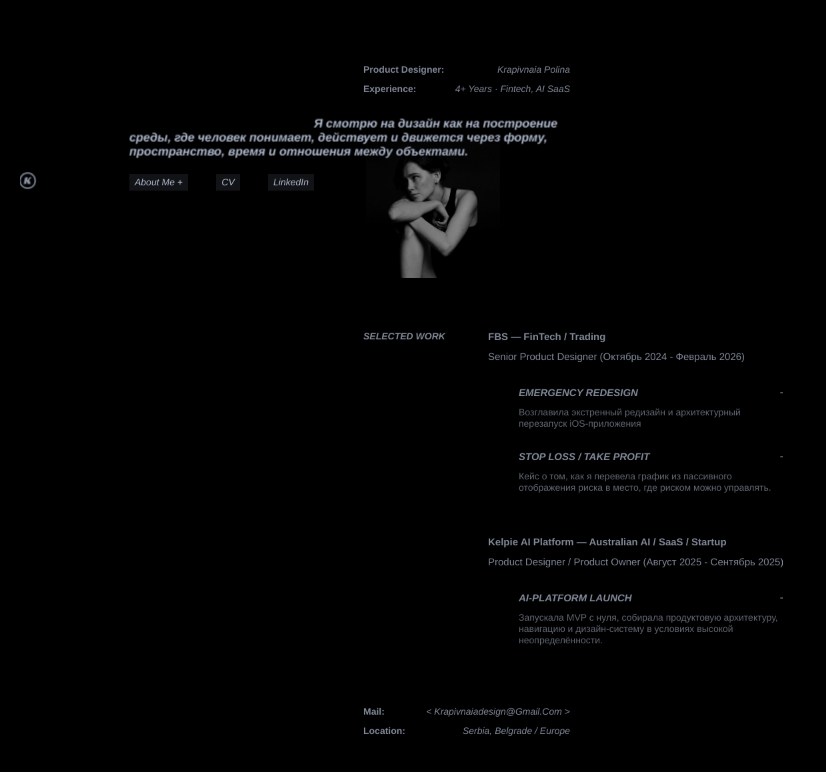
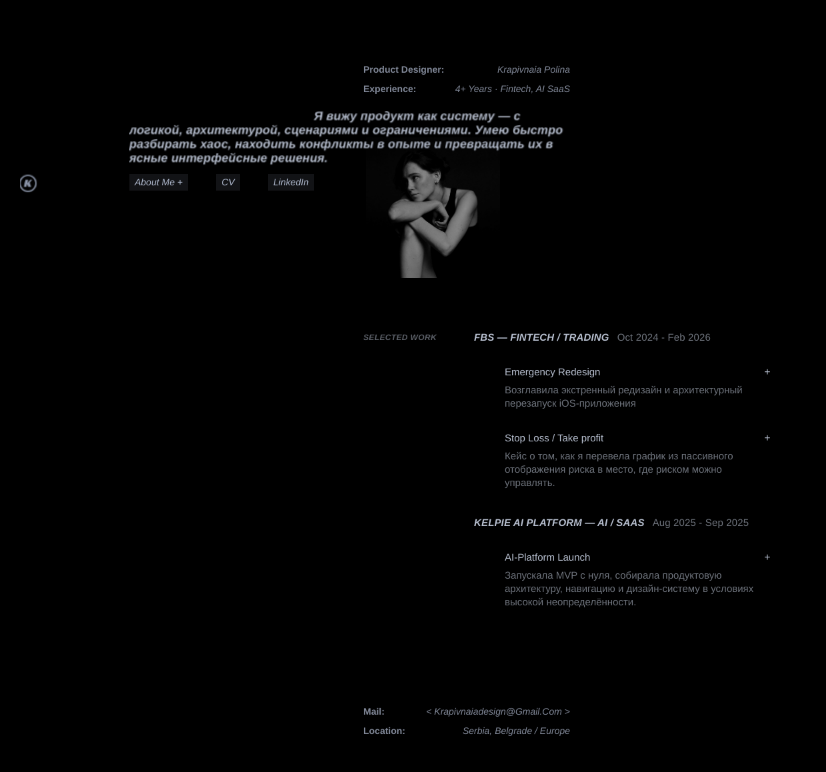
Before and after one commit to krapivnaiadesign-hue/vibecoding-starter, a website built with Vite: page index.html in a window 1280 px wide. Shown: the whole page, without its empty margins (0-826 px from the left). Built offline with nearby package versions, Linux system fonts and the light colour scheme.

Commit message:
Обновил раздел "Emergency Redesign" и "Kelpie": изменены стили и структура элементов, добавлены новые классы для улучшения визуального восприятия, обновлены тексты и атрибуты для соответствия макету.

```diff
--- a/index.html
+++ b/index.html
@@ -27,7 +27,7 @@
               id="introIcon"
               src="/assets/about/top-icon.svg"
               alt=""
-              class="intro-chrome intro-motion pointer-events-none absolute left-[29px] top-[calc(50%-329.5px)] z-[10] h-[25px] w-[25px] [mix-blend-mode:difference]"
+              class="intro-chrome intro-motion pointer-events-none absolute left-[29px] top-[202px] z-[10] h-[26px] w-[26px] [mix-blend-mode:difference]"
             />
 
             <div
@@ -52,11 +52,9 @@
             <div id="introHeroGroup" class="absolute inset-0 z-[20] pointer-events-none">
               <p
                 id="introStatement"
-                class="intro-chrome intro-motion intro-statement pointer-events-none absolute left-[194px] top-[178px] z-[30] m-0 w-[659px] text-[18px] leading-[21px] font-bold italic text-[#b3bdd2] [font-family:var(--font-intro)] [mix-blend-mode:difference] [text-indent:277px]"
+                class="intro-chrome intro-motion pointer-events-none absolute left-[194px] top-[104px] z-[30] m-0 h-[84px] w-[659px] text-[18px] leading-[21px] font-bold italic tracking-[0.18px] text-[#b7bfcf] [font-family:var(--font-intro)] [mix-blend-mode:difference] [text-indent:277px]"
               >
-                Я смотрю на дизайн как на построение среды, где человек понимает,
-                действует и движется через форму, пространство, время и отношения
-                между объектами.
+                Я вижу продукт как систему — с логикой, архитектурой, сценариями и ограничениями. Умею быстро разбирать хаос, находить конфликты в опыте и превращать их в ясные интерфейсные решения.
               </p>
 
               <nav
@@ -121,17 +119,17 @@
 
             <div
               id="introWorkGroup"
-              class="intro-motion absolute left-[545px] top-[436px] z-[20] flex items-start justify-center gap-[64px]"
+              class="intro-motion absolute left-[545px] top-[436px] z-[20] flex h-[406px] w-[614px] items-start"
             >
-              <div
+              <p
                 id="selectedWorkLabel"
-                class="intro-chrome intro-motion whitespace-nowrap text-[14px] leading-[17px] font-bold italic text-[rgba(179,189,210,0.72)] uppercase [font-family:var(--font-intro)]"
+                class="intro-chrome intro-motion m-0 w-[110px] shrink-0 text-[12px] leading-[20px] font-bold italic tracking-[0.36px] text-[rgba(183,191,207,0.5)] uppercase [font-family:var(--font-intro)]"
               >
-                SELECTED WORK
-              </div>
+                Selected Work
+              </p>
               <div
                 id="selectedWorkList"
-                class="flex w-[448px] flex-col gap-[64px]"
+                class="ml-[56px] flex w-[448px] shrink-0 flex-col gap-[40px]"
               ></div>
             </div>
           </section>
--- a/main.js
+++ b/main.js
@@ -44,8 +44,8 @@ const cases = [
     id: "emergency-redesign",
     companyId: "fbs",
     company: "FBS — FinTech / Trading",
-    role: "Senior Product Designer (Октябрь 2024 - Февраль 2026)",
-    title: "EMERGENCY REDESIGN",
+    dateRange: "Oct 2024 - Feb 2026",
+    title: "Emergency Redesign",
     description: "Возглавила экстренный редизайн и архитектурный перезапуск iOS-приложения",
     previewType: "iphone",
     previewAsset: "/assets/cases/emergency-redesign/preview.png",
@@ -54,8 +54,8 @@ const cases = [
     id: "stop-loss-take-profit",
     companyId: "fbs",
     company: "FBS — FinTech / Trading",
-    role: "Senior Product Designer (Октябрь 2024 - Февраль 2026)",
-    title: "STOP LOSS / TAKE PROFIT",
+    dateRange: "Oct 2024 - Feb 2026",
+    title: "Stop Loss / Take profit",
     description: "Кейс о том, как я перевела график из пассивного отображения риска в место, где риском можно управлять.",
     previewType: "iphone",
     previewAsset: "/assets/cases/fbs/iphone-preview.png",
@@ -63,9 +63,9 @@ const cases = [
   {
     id: "ai-platform-launch",
     companyId: "kelpie",
-    company: "Kelpie AI Platform — Australian AI / SaaS / Startup",
-    role: "Product Designer / Product Owner (Август 2025 - Сентябрь 2025)",
-    title: "AI-PLATFORM LAUNCH",
+    company: "Kelpie AI Platform — AI / SaaS",
+    dateRange: "Aug 2025 - Sep 2025",
+    title: "AI-Platform Launch",
     description: "Запускала MVP с нуля, собирала продуктовую архитектуру, навигацию и дизайн-систему в условиях высокой неопределённости.",
     previewType: "iphone",
     previewAsset: "/assets/cases/fbs/iphone-preview.png",
@@ -84,7 +84,7 @@ const groupedCases = Array.from(
     map.set(currentCase.companyId, {
       companyId: currentCase.companyId,
       company: currentCase.company,
-      role: currentCase.role,
+      dateRange: currentCase.dateRange,
       items: [currentCase],
     });
 
@@ -265,12 +265,18 @@ function renderSelectedWorkList() {
   selectedWorkList.innerHTML = groupedCases
     .map(
       (group) => `
-        <section class="flex w-full flex-col gap-[36px]" data-company-id="${group.companyId}">
-          <div data-company-heading class="intro-case-motion flex w-full flex-col gap-[12px] text-[rgba(179,189,210,0.72)] [font-family:var(--font-intro)]">
-            <p class="m-0 text-[15px] leading-[18px] font-bold">${group.company}</p>
-            <p class="m-0 text-[15px] leading-[18px] font-normal">${group.role}</p>
-          </div>
-          <div class="flex w-full flex-col gap-[32px]">
+        <section class="flex w-[448px] flex-col gap-[32px]" data-company-id="${group.companyId}">
+          <div data-company-heading class="intro-case-motion w-full [font-family:var(--font-intro)]">
+            <div class="flex w-full items-start gap-[12px]">
+              <p class="m-0 shrink-0 text-[15px] leading-[20px] font-bold italic tracking-[0.15px] text-[#b7bfcf] uppercase">
+                ${group.company}
+              </p>
+              <p class="m-0 shrink-0 text-[15px] leading-[20px] font-normal tracking-[0.15px] text-[rgba(183,191,207,0.6)]">
+                ${group.dateRange}
+              </p>
+            </div>
+          </div>
+          <div class="flex w-[448px] flex-col gap-[32px]">
             ${group.items
               .map(
                 (currentCase) => `
@@ -278,28 +284,31 @@ function renderSelectedWorkList() {
                     type="button"
                     data-case-id="${currentCase.id}"
                     aria-label="${currentCase.id === KELPIE_CASE_ID ? "Open AI-Platform Launch case" : currentCase.title}"
-                    class="intro-case-motion group/case flex w-full cursor-pointer appearance-none flex-col gap-[12px] border-0 bg-transparent pl-[46px] text-left [font-family:var(--font-intro)]"
+                    class="intro-case-motion group/case flex w-[448px] cursor-pointer appearance-none flex-col border-0 bg-transparent p-0 pl-[46px] text-left [font-family:var(--font-intro)]"
                   >
-                    <div class="flex w-full items-start gap-[9px]">
+                    <div class="flex w-[402px] flex-col gap-[7px]">
+                      <div class="flex w-full items-center gap-[9px]">
                         <span
                           data-case-title
-                        class="min-w-0 flex-1 text-[15px] leading-[18px] font-bold italic text-[rgba(179,189,210,0.72)] uppercase"
+                          class="min-w-0 flex-1 text-[15px] leading-[20px] font-medium text-[#b7bfcf]"
                         >
                           ${currentCase.title}
                         </span>
                         <span
                           data-case-plus
-                        class="text-[18px] leading-[18px] font-normal text-[rgba(179,189,210,0.72)]"
+                          class="flex size-[16px] shrink-0 items-center justify-center text-[16px] leading-[16px] font-normal text-[#b7bfcf]"
+                          aria-hidden="true"
                         >
                           +
                         </span>
                       </div>
                       <p
                         data-case-description
-                      class="m-0 text-[14px] leading-[17px] font-normal text-[rgba(179,189,210,0.55)]"
+                        class="m-0 w-full text-[15px] leading-[20px] font-normal text-[rgba(183,191,207,0.6)]"
                       >
                         ${currentCase.description}
                       </p>
+                    </div>
                   </button>
                 `,
               )
@@ -1638,14 +1647,14 @@ function applyCaseItemState() {
     caseButton.style.opacity = String(getCaseOpacity(caseId));
     caseButton.style.transform = `translate3d(${getCaseTranslateX(caseId)}px, 0, 0)`;
 
-    title?.classList.toggle("text-[#b3bdd2]", isFocused);
-    title?.classList.toggle("text-[rgba(179,189,210,0.72)]", !isFocused);
-
-    description?.classList.toggle("text-[rgba(179,189,210,0.8)]", isFocused);
-    description?.classList.toggle("text-[rgba(179,189,210,0.55)]", !isFocused);
-
-    plus?.classList.toggle("text-[#b3bdd2]", isFocused);
-    plus?.classList.toggle("text-[rgba(179,189,210,0.72)]", !isFocused);
+    title?.classList.toggle("text-[#b7bfcf]", isFocused);
+    title?.classList.toggle("text-[#b7bfcf]", !isFocused);
+
+    description?.classList.toggle("text-[rgba(183,191,207,0.8)]", isFocused);
+    description?.classList.toggle("text-[rgba(183,191,207,0.6)]", !isFocused);
+
+    plus?.classList.toggle("text-[#b7bfcf]", isFocused);
+    plus?.classList.toggle("text-[#b7bfcf]", !isFocused);
 
     if (plus) {
       plus.textContent = isActive ? "−" : "+";
--- a/style.css
+++ b/style.css
@@ -112,11 +112,7 @@
 }
 
 #introIcon {
-  transform: translate3d(0, -50%, 0);
-}
-
-#introStatement.intro-statement {
-  transform: translate3d(0, -100%, 0);
+  transform: translate3d(0, 0, 0);
 }
 
 .portfolio-preview {
@@ -156,8 +152,8 @@
   transform: translate3d(-457px, 0, 0);
 }
 
-#aboutPage[data-case-active="true"] #introStatement.intro-statement {
-  transform: translate3d(-105px, -100%, 0);
+#aboutPage[data-case-active="true"] #introStatement {
+  transform: translate3d(-105px, 0, 0);
 }
 
 #aboutPage[data-case-active="true"] #introPortrait {
```
Lines whose indentation alone changed are shown as unchanged.
